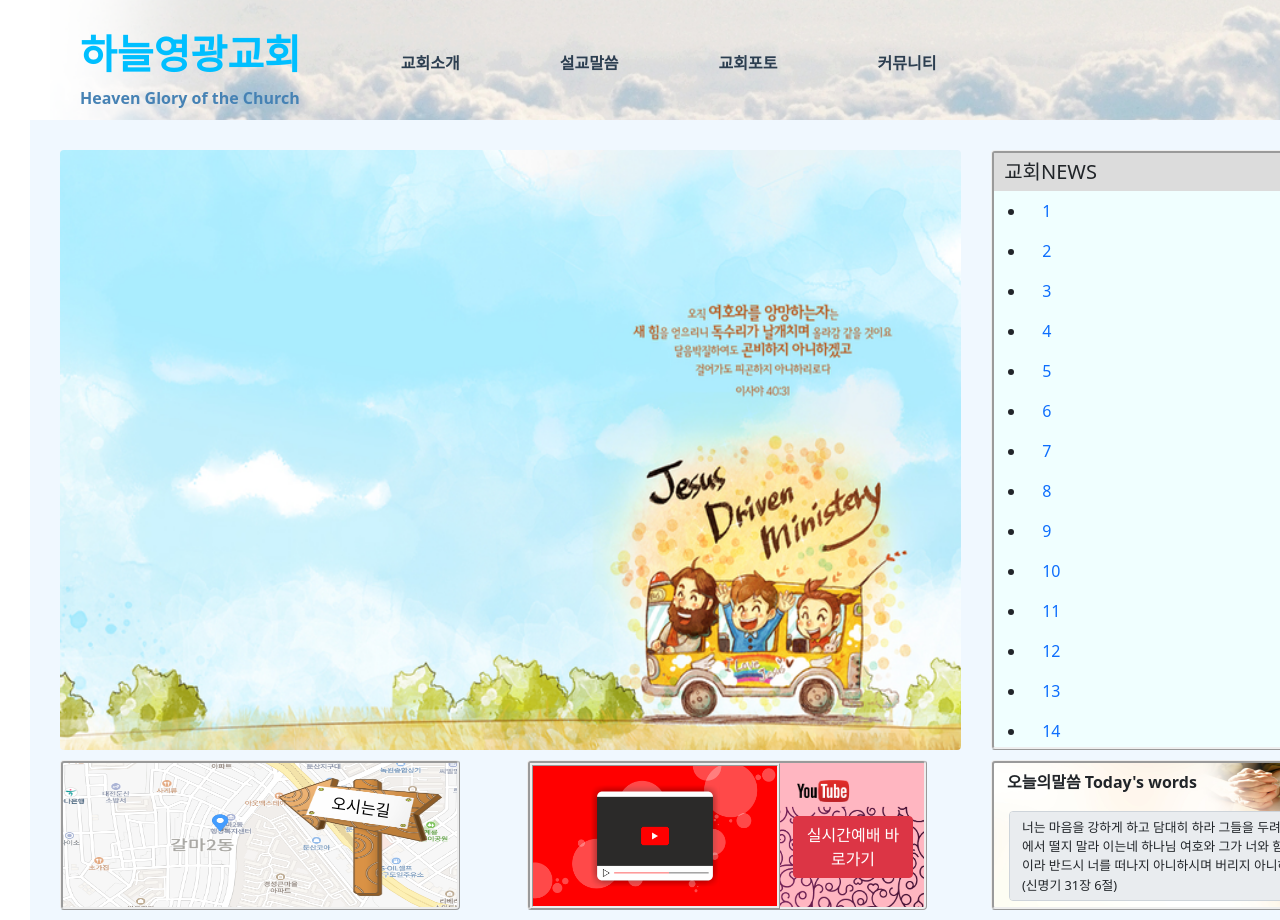
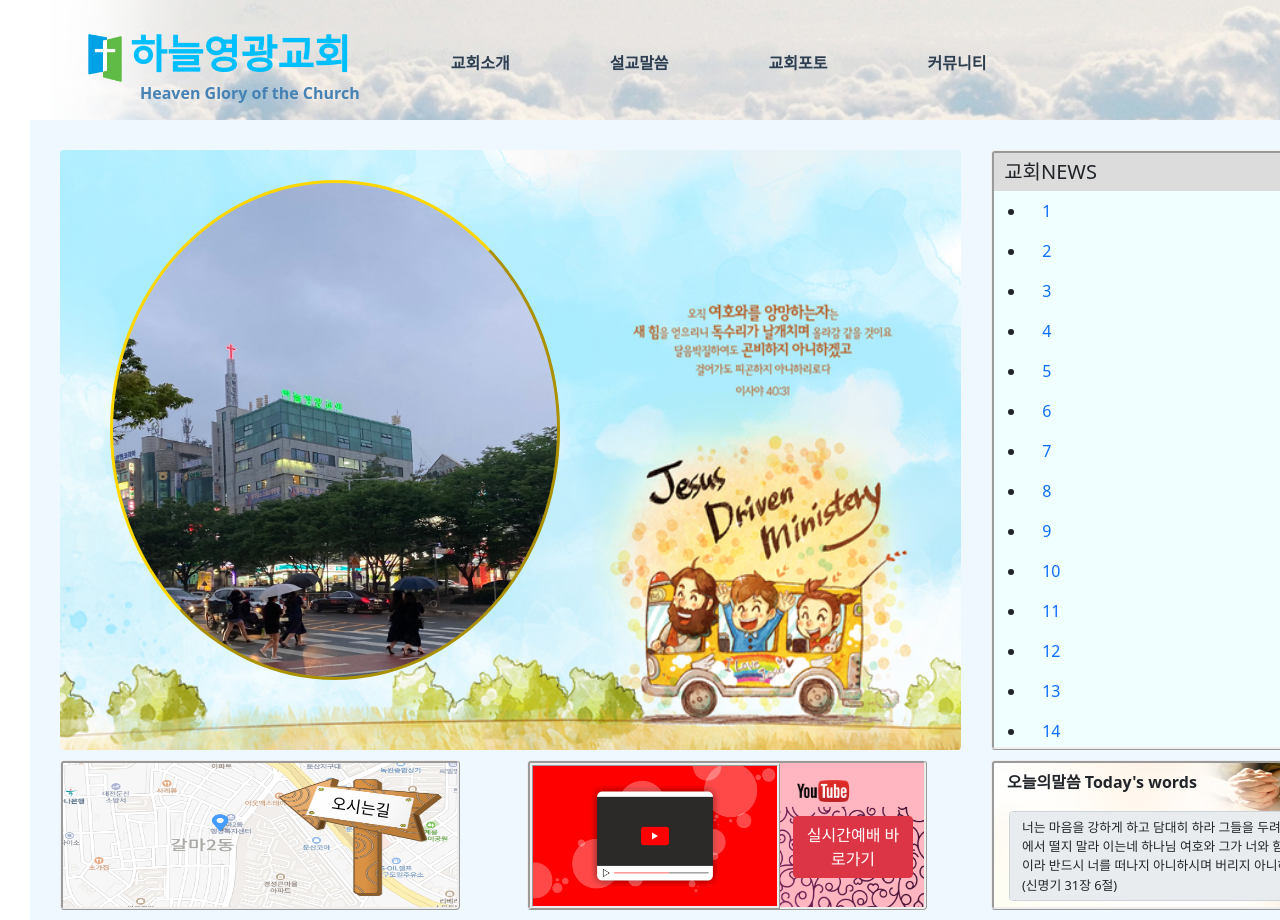
Before and after one commit to soqnrdir/SkyGloryChurch, a Vue app: page / in a window 1280 px wide. Shown: the top 920 px of the page. Built offline with nearby package versions, Linux system fonts and the light colour scheme.

Commit message:
로고 추가

```diff
--- a/src/components/Header.vue
+++ b/src/components/Header.vue
@@ -1,7 +1,8 @@
 <template>
     <div id="nav">
      <div>
-      <h1 style="display:inline-block"  id="sgcText" @click ="clickMainLogo()">하늘영광교회</h1>
+
+      <h1 style="display:inline-block"  id="sgcText" @click ="clickMainLogo()"><img class="" style="width:50px;height:px;" src="../assets/churchLogo.png" >하늘영광교회</h1>
       <ul style="display:inline-block" class="navbar-nav">
         <li style="display:inline-block;margin-left:100px;" class="nav-item"><router-link class="nav-link" to="/about">교회소개</router-link></li>
         <li style="display:inline-block;margin-left:100px;" class="nav-item"><router-link class="nav-link" to="/two">설교말씀</router-link></li>
@@ -30,6 +31,9 @@ export default {
 }
 
 #sgcSubText {
+  position:relative;
+  top: -10px;
+  margin-left: 60px;
   color :	#4682B4;
   font-weight: bold;
 }
--- a/src/components/homeMain1.vue
+++ b/src/components/homeMain1.vue
@@ -1,5 +1,20 @@
 <template>
     <div class="main1 rounded">
-
+        <div class="rounded-circle" id="main1Image"></div>
     </div>
 </template>
+
+<style>
+    #main1Image {
+        border-color:gold;
+        border-style:outset;
+        margin-top :30px;
+        margin-left:50px;
+        width:450px;
+        height:500px;
+        background-image: url("../assets/church.jpg");
+        background-repeat: no-repeat;
+        background-size: 100% 150%;
+
+    }
+</style>
```
Also changed, not shown: src/assets/church.jpg (added), src/assets/churchLogo.png (added).
